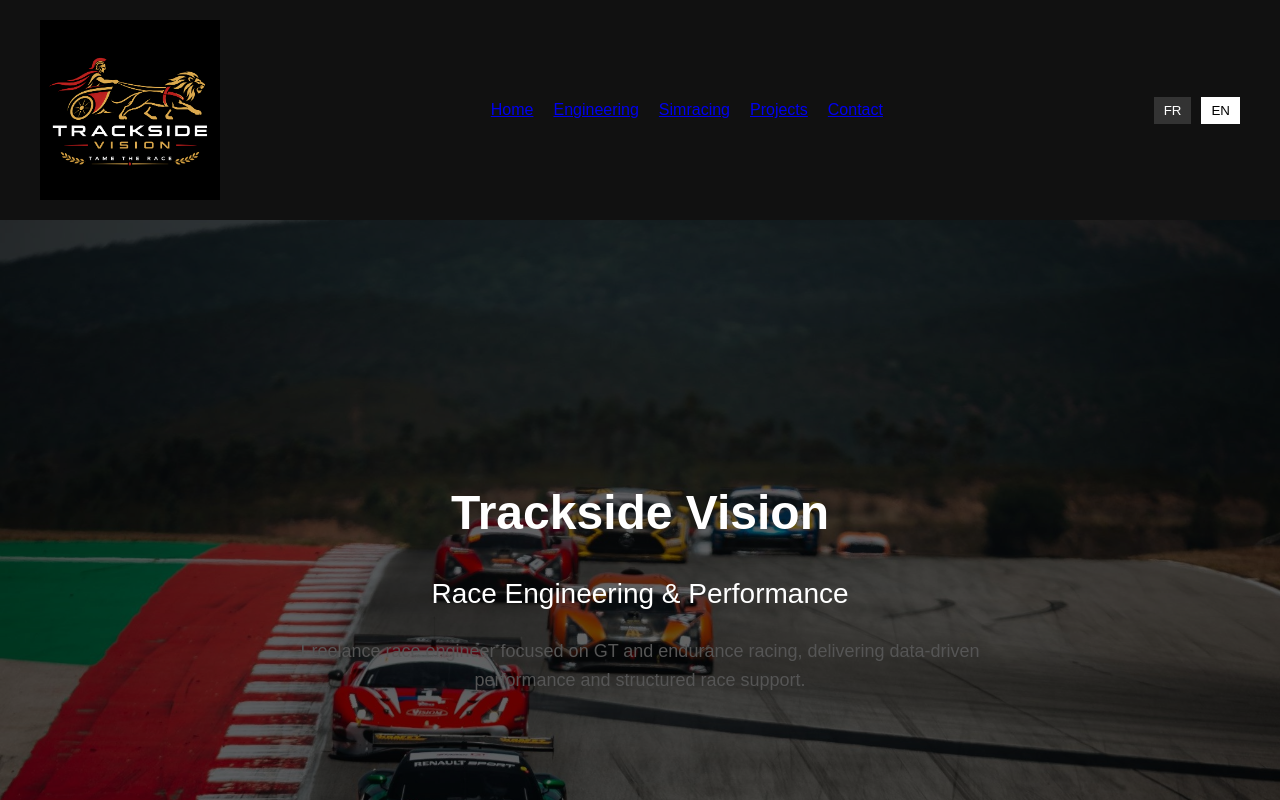
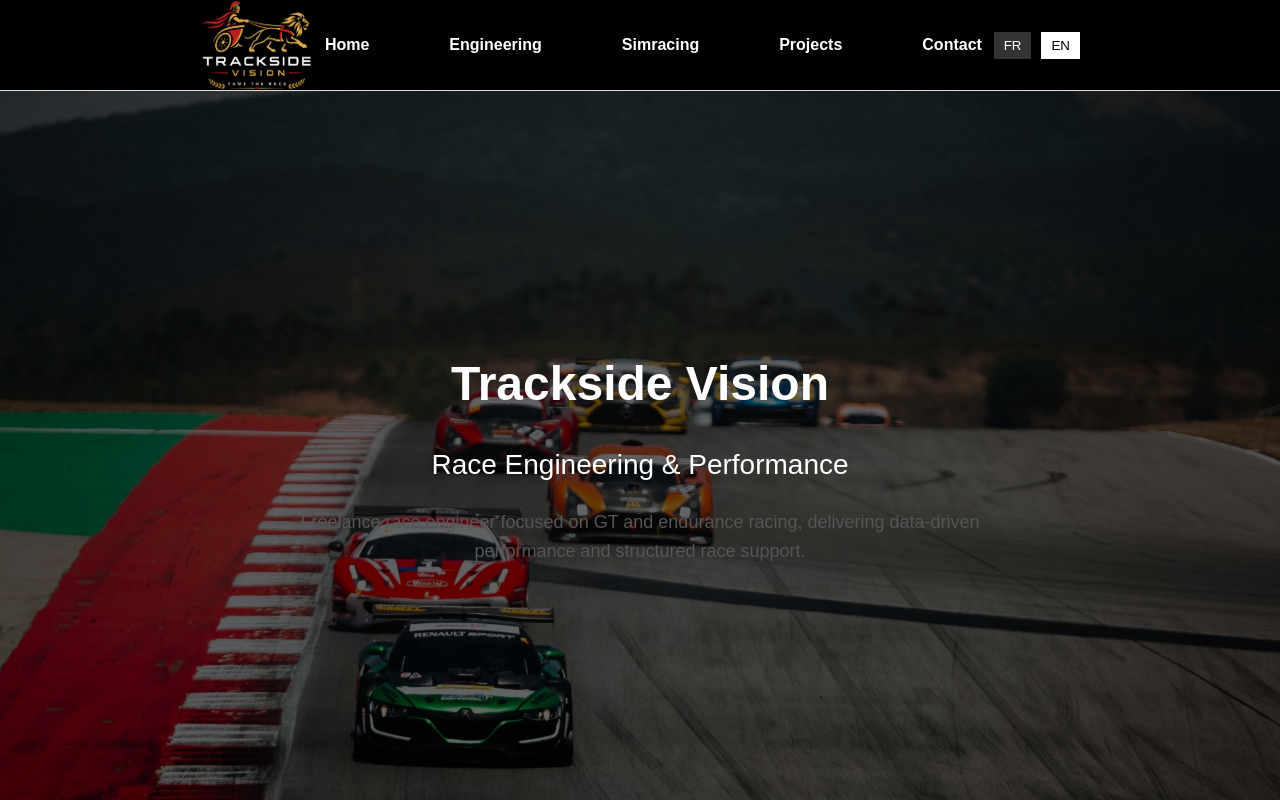
Before and after one commit to alexandregass/Trackside-Vision, a Next.js app in the folder trackside-vision/: page / in a window 1280 px wide. Shown: the top 800 px of the page. Built offline with nearby package versions, Linux system fonts and the light colour scheme.

Commit message:
Logo Footer + navbar maj

```diff
--- a/trackside-vision/app/globals.css
+++ b/trackside-vision/app/globals.css
@@ -96,3 +96,44 @@ p {
   padding: 30px;
   border-radius: 10px;
 }
+
+/* NAVBAR */
+
+.navbar {
+  display: flex;
+  justify-content: space-between;
+  align-items: center;
+
+  padding: 0px 0px;
+  padding-left: 200px;
+  padding-right: 200px;
+
+  border-bottom: 1px solid #ddd;
+
+  background: rgb(0, 0, 0);
+
+  position: sticky;
+  top: 0;
+
+  z-index: 1000;
+}
+
+/* NAV LINKS */
+
+.nav-links {
+  display: flex;
+  gap: 80px;
+}
+
+.nav-links a {
+  text-decoration: none;
+  color: #ffffff;
+
+  font-weight: 600;
+
+  transition: 0.2s;
+}
+
+.nav-links a:hover {
+  opacity: 0.6;
+}
--- a/trackside-vision/components/Footer.tsx
+++ b/trackside-vision/components/Footer.tsx
@@ -1,3 +1,6 @@
+import Link from "next/link";
+import Image from "next/image";
+
 export default function Footer() {
   return (
     <footer
@@ -26,6 +29,18 @@ export default function Footer() {
       <p style={{ marginTop: "20px", fontSize: "14px", opacity: 0.7 }}>
         © {new Date().getFullYear()} Trackside Vision
       </p>
+      <div style={{ fontWeight: "bold" }}>
+              <Link href="/" style={{ display: "flex", alignItems: "center" }}>
+                <Image
+                  src="/Images/logo-trackside.png"
+                  alt="Trackside Vision logo"
+                  width={1131/6}
+                  height={766/6}
+                  priority
+                />
+              </Link>
+        </div>
+
     </footer>
   );
 }
--- a/trackside-vision/components/Navbar.tsx
+++ b/trackside-vision/components/Navbar.tsx
@@ -29,38 +29,55 @@ export default function Navbar() {
 
   const t = content[lang as "fr" | "en"];
 
+
   return (
     <nav
-      style={{
+      className="navbar"
+      /*style={{
         padding: "20px 40px",
         background: "#111",
         color: "white",
         display: "flex",
         justifyContent: "space-between",
         alignItems: "center",
-      }}
+      }}*/
     >
       <div style={{ fontWeight: "bold" }}>
         <Link href="/" style={{ display: "flex", alignItems: "center" }}>
           <Image
             src="/Images/logo-trackside.png"
             alt="Trackside Vision logo"
-            width={180}
-            height={180}
+            width={113.1}
+            height={90}
             priority
           />
         </Link>
       </div>
 
-      <div style={{ display: "flex", gap: "20px" }}>
-        <Link href="/">{t.home}</Link>
-        <Link href="/engineering">{t.engineering}</Link>
-        <Link href="/simracing">{t.simracing}</Link>
-        <Link href="/projects">{t.projects}</Link>
-        <Link href="/contact">{t.contact}</Link>
+      <div className="nav-links">
+        <a href="/">
+          {content[lang].home}
+        </a>
+
+        <a href="/engineering">
+          {content[lang].engineering}
+        </a>
+
+        <a href="/simracing">
+          {content[lang].simracing}
+        </a>
+
+        <a href="/projects">
+          {content[lang].projects}
+        </a>
+
+        <a href="/contact">
+          {content[lang].contact}
+        </a>
       </div>
 
       <LanguageSwitcher lang={lang} setLang={setLang} />
     </nav>
+
   );
 }
```
Also changed, not shown: trackside-vision/app/icon.png, trackside-vision/public/Images/logo-trackside.png.
